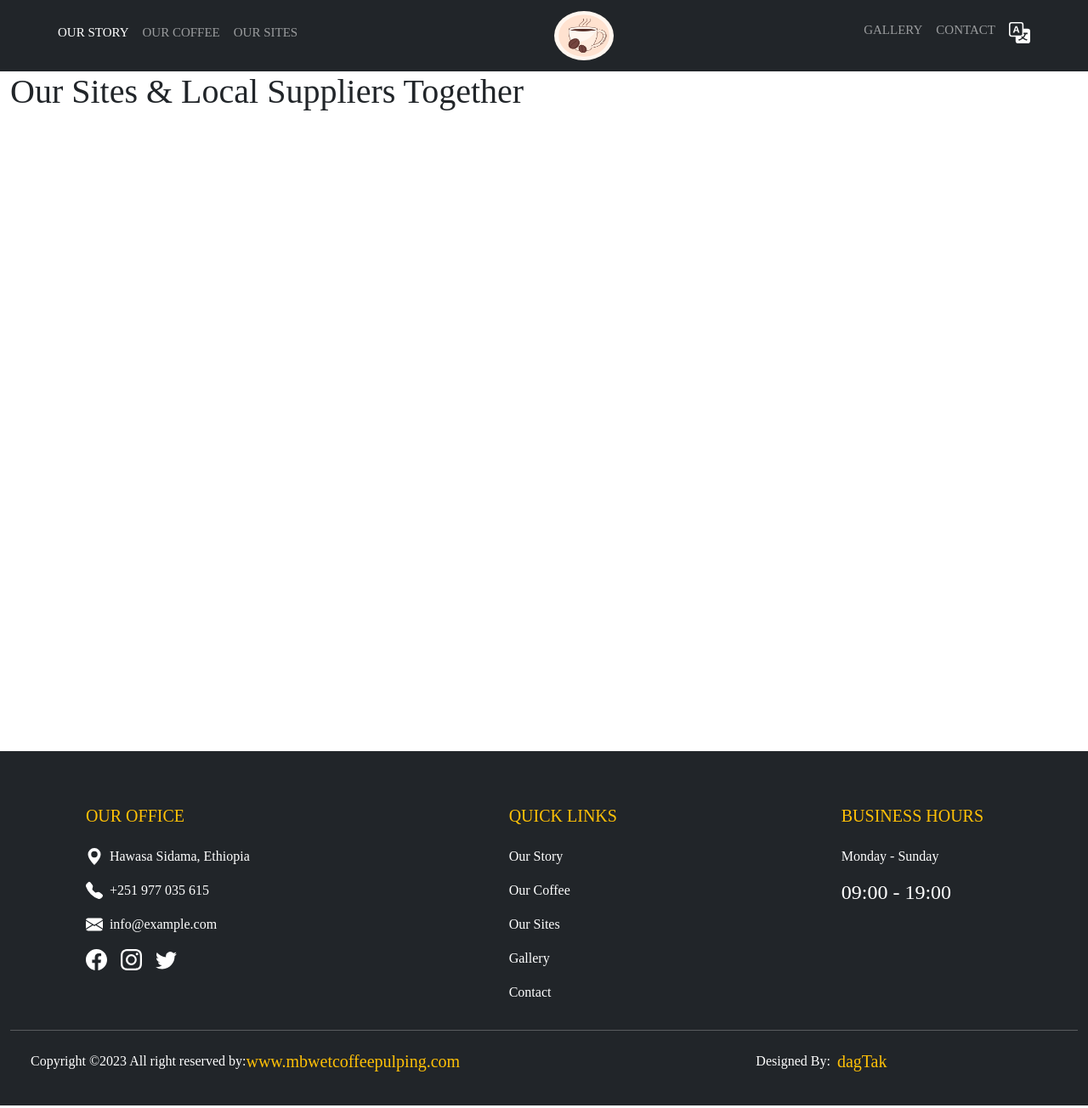
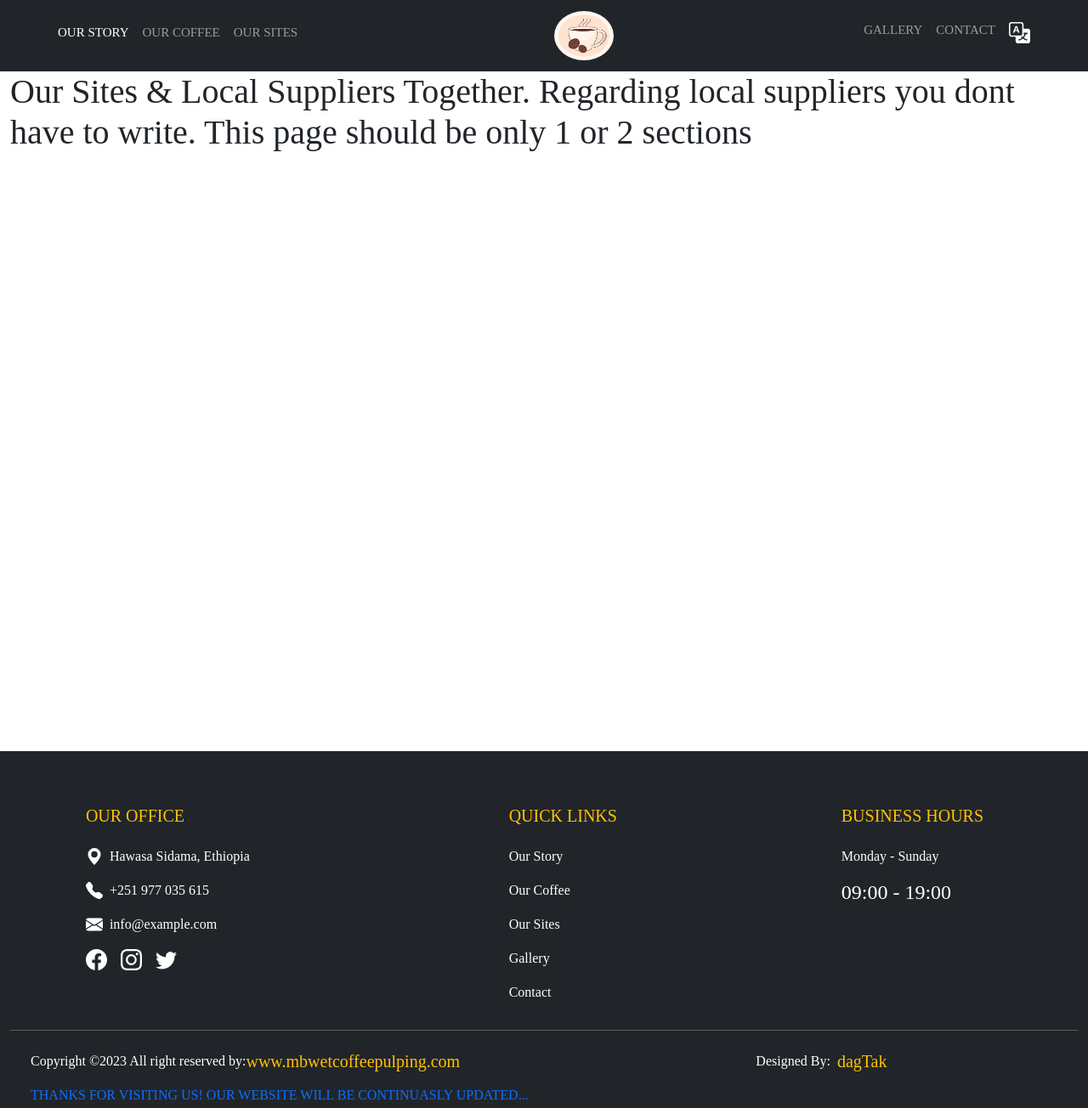
Before and after one commit to jordandag/mokriyaCDN, a plain HTML site: page sites.html in a window 1280 px wide. Shown: the whole page at 85% size. Drawn offline with nearby package versions, Linux system fonts and the light colour scheme.

Commit message:
added footer: our website will be continusly updated

```diff
--- a/sites.html
+++ b/sites.html
@@ -101,7 +101,10 @@
     <div class="container-fluid">
       <div class="row w-100">
         <h1>
-          <span class="eng">Our Sites & Local Suppliers Together</span>
+          <span class="eng"
+            >Our Sites & Local Suppliers Together. Regarding local suppliers you
+            dont have to write. This page should be only 1 or 2 sections</span
+          >
           <span class="jp d-none">私たちの農業と周りの農業さん</span>
         </h1>
       </div>
@@ -233,6 +236,9 @@
             </div>
           </div>
         </div>
+        <div class="row d-flex ms-4 text-primary text-uppercase">
+          Thanks for visiting us! Our Website will be continuasly updated...
+        </div>
       </div>
     </footer>
 
```
Also changed, not shown: coffee.html (+3 -0 lines), contact.html (+3 -0 lines), gallery.html (+3 -0 lines), index.html (+3 -0 lines).
